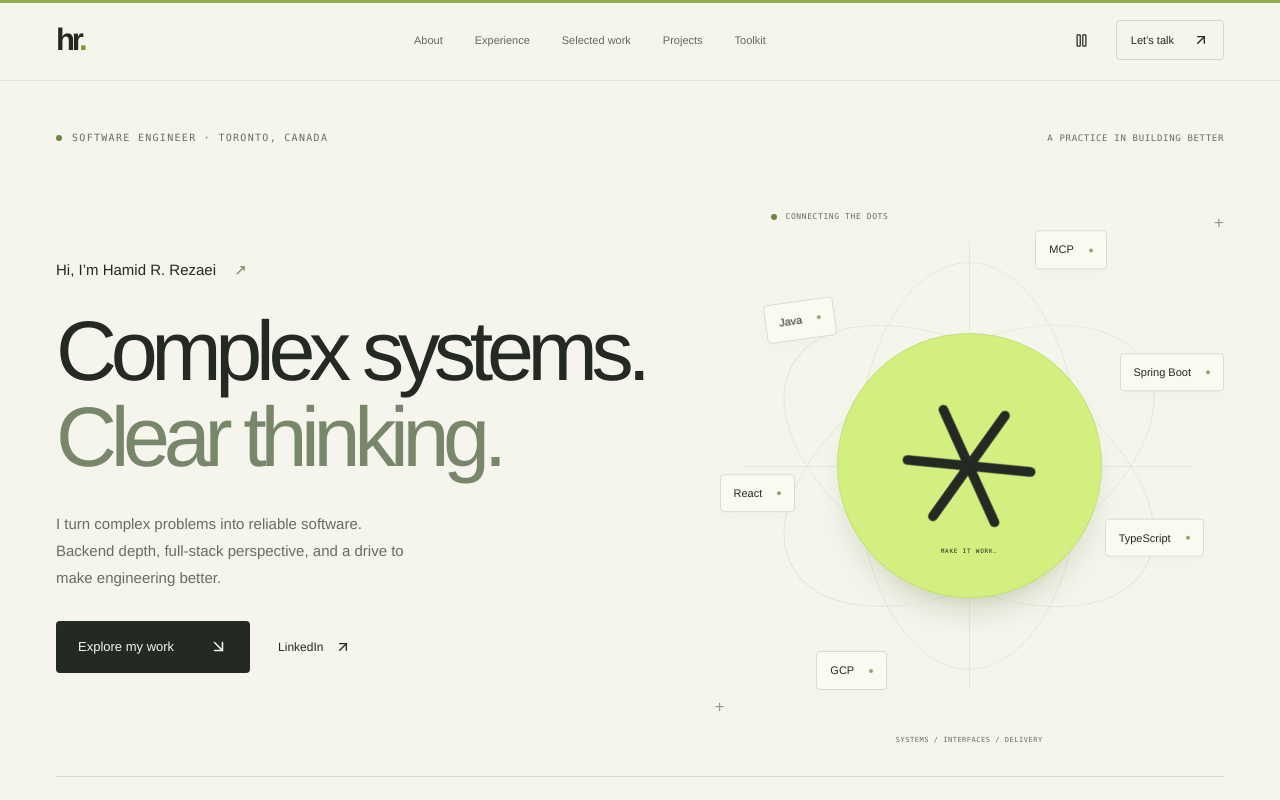
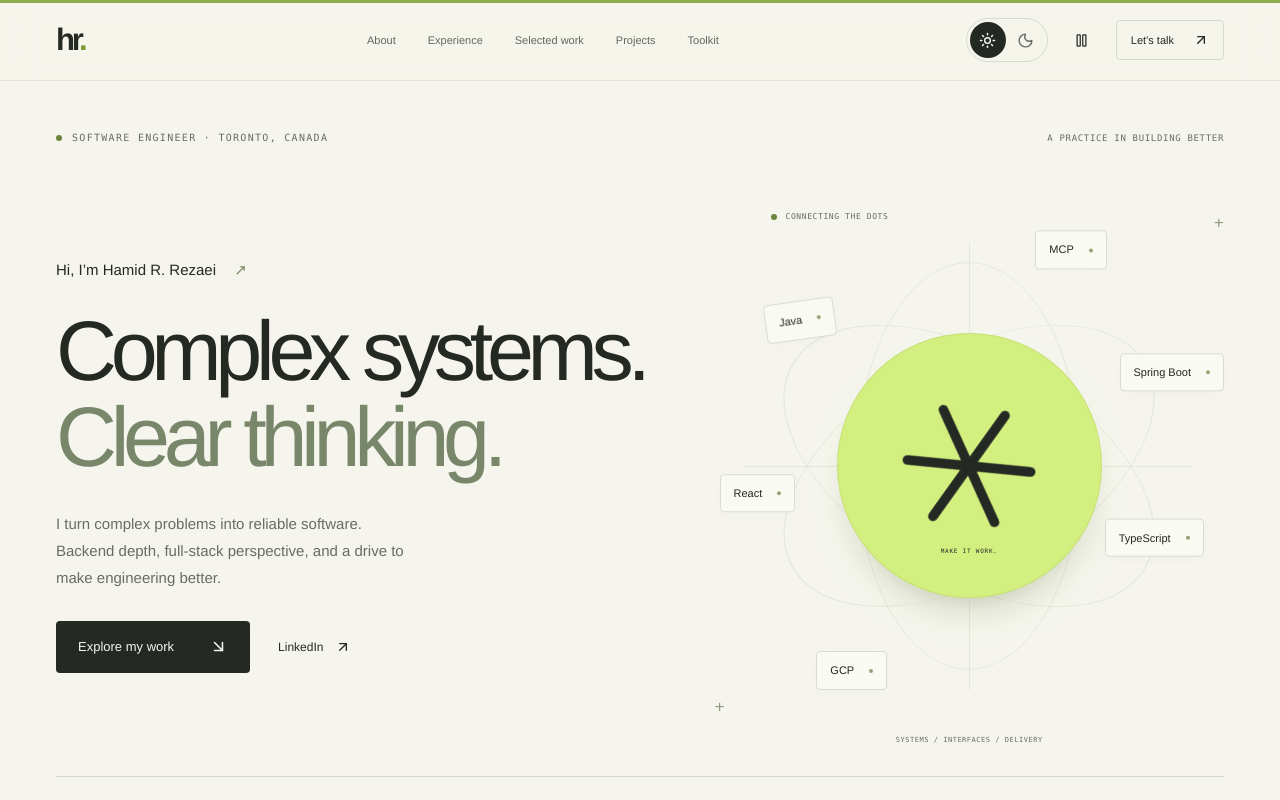
Before and after one commit to HamidRezaRezaeiGitHub/resume, a React (Vite) app: page / in a window 1280 px wide. Shown: the top 800 px of the page. Built offline with nearby package versions, Linux system fonts and the light colour scheme.

Commit message:
feat: restore persistent light and dark theme controls

```diff
--- a/index.html
+++ b/index.html
@@ -9,6 +9,7 @@
       content="Hamid R. Rezaei — Toronto software engineer. Java/Spring systems, full-stack delivery, practical AI, and a track record of making complex systems work."
     />
     <meta name="theme-color" content="#f5f5ed" />
+    <script src="/theme.js"></script>
     <meta property="og:type" content="website" />
     <meta property="og:title" content="Hamid R. Rezaei — Software Engineer" />
     <meta
--- /dev/null
+++ b/public/theme.js
@@ -0,0 +1,16 @@
+// Apply the saved/system theme before the page paints, including on reload.
+;(function () {
+  var theme
+  try {
+    theme = localStorage.getItem('resume-theme')
+  } catch (_) {}
+  if (theme !== 'light' && theme !== 'dark') {
+    theme = window.matchMedia('(prefers-color-scheme: dark)').matches
+      ? 'dark'
+      : 'light'
+  }
+  document.documentElement.dataset.theme = theme
+  document.documentElement.style.colorScheme = theme
+  var meta = document.querySelector('meta[name="theme-color"]')
+  if (meta) meta.content = theme === 'dark' ? '#181c19' : '#f5f5ed'
+})()
--- a/src/components/Nav.tsx
+++ b/src/components/Nav.tsx
@@ -1,6 +1,7 @@
 import { useEffect, useRef, useState } from 'react'
 import { ArrowUpRight, Menu, Pause, Play, X } from 'lucide-react'
 import { resume } from '@/data/resume'
+import { ThemeToggle } from '@/components/ThemeToggle'
 
 export function Nav({
   paused,
@@ -66,6 +67,7 @@ export function Nav({
           ))}
         </div>
         <div className="nav-actions">
+          <ThemeToggle />
           <button
             className="icon-button motion-control"
             type="button"
--- /dev/null
+++ b/src/components/ThemeToggle.tsx
@@ -0,0 +1,28 @@
+import { Moon, Sun } from 'lucide-react'
+import { useTheme } from '@/hooks/useTheme'
+
+export function ThemeToggle() {
+  const { theme, selectTheme } = useTheme()
+  return (
+    <div className="theme-control" role="group" aria-label="Color theme">
+      <button
+        type="button"
+        onClick={() => selectTheme('light')}
+        aria-label="Light mode"
+        aria-pressed={theme === 'light'}
+        title="Light mode"
+      >
+        <Sun size={17} />
+      </button>
+      <button
+        type="button"
+        onClick={() => selectTheme('dark')}
+        aria-label="Dark mode"
+        aria-pressed={theme === 'dark'}
+        title="Dark mode"
+      >
+        <Moon size={17} />
+      </button>
+    </div>
+  )
+}
--- /dev/null
+++ b/src/hooks/useTheme.ts
@@ -0,0 +1,51 @@
+import { useEffect, useState } from 'react'
+
+export type Theme = 'light' | 'dark'
+export const THEME_KEY = 'resume-theme'
+
+function storedTheme(): Theme | null {
+  try {
+    const value = localStorage.getItem(THEME_KEY)
+    return value === 'light' || value === 'dark' ? value : null
+  } catch {
+    return null
+  }
+}
+
+function systemTheme(): Theme {
+  return window.matchMedia('(prefers-color-scheme: dark)').matches
+    ? 'dark'
+    : 'light'
+}
+
+export function useTheme() {
+  const [theme, setTheme] = useState<Theme>(
+    () => storedTheme() ?? systemTheme(),
+  )
+  useEffect(() => {
+    document.documentElement.dataset.theme = theme
+    document.documentElement.style.colorScheme = theme
+    document
+      .querySelector('meta[name="theme-color"]')
+      ?.setAttribute('content', theme === 'dark' ? '#181c19' : '#f5f5ed')
+  }, [theme])
+
+  useEffect(() => {
+    const query = window.matchMedia('(prefers-color-scheme: dark)')
+    const followSystem = () => {
+      if (!storedTheme()) setTheme(systemTheme())
+    }
+    query.addEventListener('change', followSystem)
+    return () => query.removeEventListener('change', followSystem)
+  }, [])
+
+  function selectTheme(next: Theme) {
+    setTheme(next)
+    try {
+      localStorage.setItem(THEME_KEY, next)
+    } catch {
+      /* Theme selection still works when storage is unavailable. */
+    }
+  }
+  return { theme, selectTheme }
+}
--- a/src/index.css
+++ b/src/index.css
@@ -1975,3 +1975,110 @@ details[open] > summary > svg {
     font-size: 10px;
   }
 }
+
+.theme-control {
+  display: inline-flex;
+  padding: 3px;
+  gap: 2px;
+  border: 1px solid var(--line);
+  border-radius: 24px;
+}
+.theme-control button {
+  display: grid;
+  place-items: center;
+  width: 36px;
+  height: 36px;
+  border-radius: 50%;
+  border: 0;
+  background: transparent;
+  color: var(--muted);
+}
+.theme-control button[aria-pressed='true'] {
+  background: var(--ink);
+  color: var(--paper);
+}
+:root[data-theme='dark'] {
+  --paper: #181c19;
+  --ink: #edf0e8;
+  --muted: #adb7a7;
+  --line: #3b4537;
+  color: var(--ink);
+  background: var(--paper);
+}
+[data-theme='dark'] .site-header {
+  background: #181c19f2;
+  border-color: var(--line);
+}
+[data-theme='dark'] .desktop-links a,
+[data-theme='dark'] .hero-title-second,
+[data-theme='dark'] .project-stage {
+  color: #bdcba8;
+}
+[data-theme='dark'] .brand-dot {
+  color: var(--lime);
+}
+[data-theme='dark'] .floating-tech {
+  background: #252c23;
+  border-color: #49553e;
+}
+[data-theme='dark'] .system-core,
+[data-theme='dark'] .button-lime,
+[data-theme='dark'] .work-card-0 {
+  --ink: #252923;
+}
+[data-theme='dark'] .button-dark:hover {
+  background: #d3ef80;
+}
+[data-theme='dark'] .journey-section,
+[data-theme='dark'] .skills-section {
+  background: #20261f;
+}
+[data-theme='dark'] .journey-mobile-index {
+  background: #20261ff5;
+}
+[data-theme='dark'] .timeline-node {
+  background: #20261f;
+}
+[data-theme='dark'] .timeline-team,
+[data-theme='dark'] .current-label,
+[data-theme='dark'] .cloud-word-1,
+[data-theme='dark'] .cloud-word-2,
+[data-theme='dark'] .cloud-word-4 {
+  color: #bdcba8;
+}
+[data-theme='dark'] .skill-filters button {
+  color: #bdcba8;
+}
+[data-theme='dark'] .skill-filters .selected {
+  background: var(--lime);
+  color: #252923;
+}
+[data-theme='dark'] .project-art {
+  background: #303a29;
+}
+[data-theme='dark'] .project-1 .project-art {
+  background: #293b3b;
+}
+[data-theme='dark'] .project-2 .project-art {
+  background: #3c3429;
+}
+[data-theme='dark'] .project-art > svg,
+[data-theme='dark'] .project-number,
+[data-theme='dark'] .project-art-label {
+  color: #c1cbb4;
+}
+[data-theme='dark'] .project-role,
+[data-theme='dark'] .toolkit-note {
+  color: var(--muted);
+}
+@media (max-width: 800px) {
+  .nav-contact {
+    display: none;
+  }
+  .nav .brand {
+    min-width: 44px;
+  }
+  .nav {
+    gap: 10px;
+  }
+}
```
Also changed, not shown: 2 other files (tests, documents, lock files or other folders).
